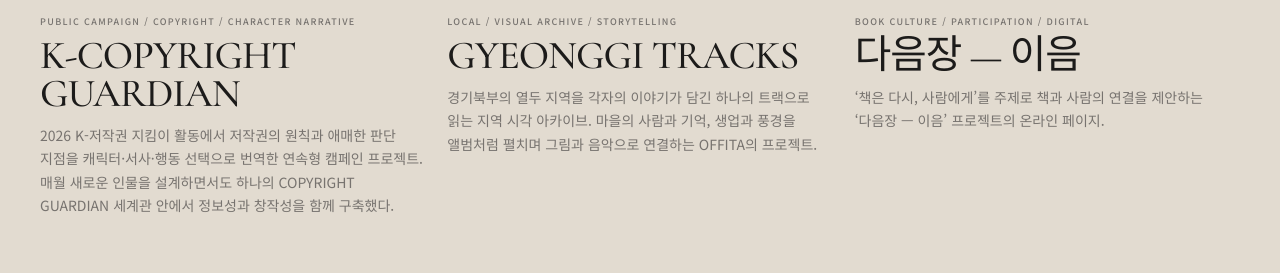
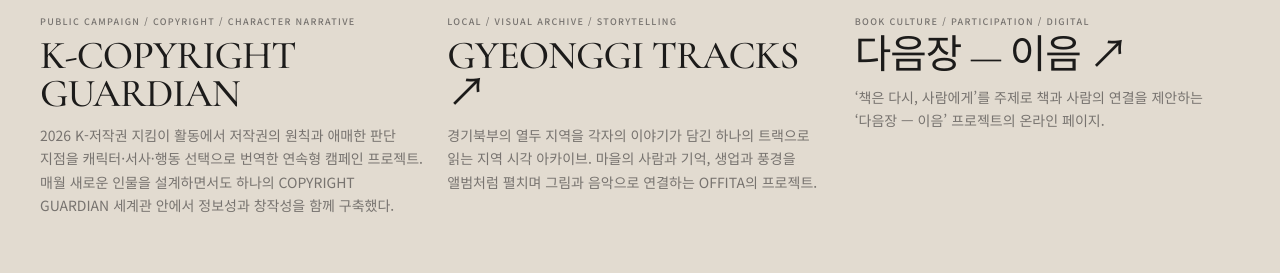
Before and after one commit to offitaamor/offitaamor.github.io, a Jekyll site: the page built from projects/index.html, in a window 1280 px wide and 900 px high, scrolled down 739 px, cut to the strip 229-502 px from the top of the window. Built offline with Jekyll 4.4.1, drawn with Linux system fonts in a browser that asks for light colours.

Commit message:
Link new OFFITA project cards directly to their project websites

```diff
--- a/_includes/card.html
+++ b/_includes/card.html
@@ -1,4 +1,8 @@
+{% if include.item.direct_external and include.item.external_url != blank %}
+<a class="content-card" href="{{ include.item.external_url }}" target="_blank" rel="noopener noreferrer" aria-label="{{ include.item.title }} 프로젝트 사이트 새 탭에서 열기">
+{% else %}
 <a class="content-card" href="{{ include.item.url | relative_url }}">
+{% endif %}
   <div class="card-image">
     {% if include.item.cover and include.item.cover != "" %}
       <img src="{{ include.item.cover | relative_url }}" alt="{{ include.item.title }}">
@@ -12,7 +16,7 @@
   </div>
   <div class="card-meta">
     <p>{{ include.item.category | default: include.item.section }}</p>
-    <h3>{{ include.item.title }}</h3>
+    <h3>{{ include.item.title }}{% if include.item.direct_external and include.item.external_url != blank %} <span aria-hidden="true">↗</span>{% endif %}</h3>
     {% if include.item.summary %}<p class="summary">{{ include.item.summary }}</p>{% endif %}
   </div>
 </a>
```
